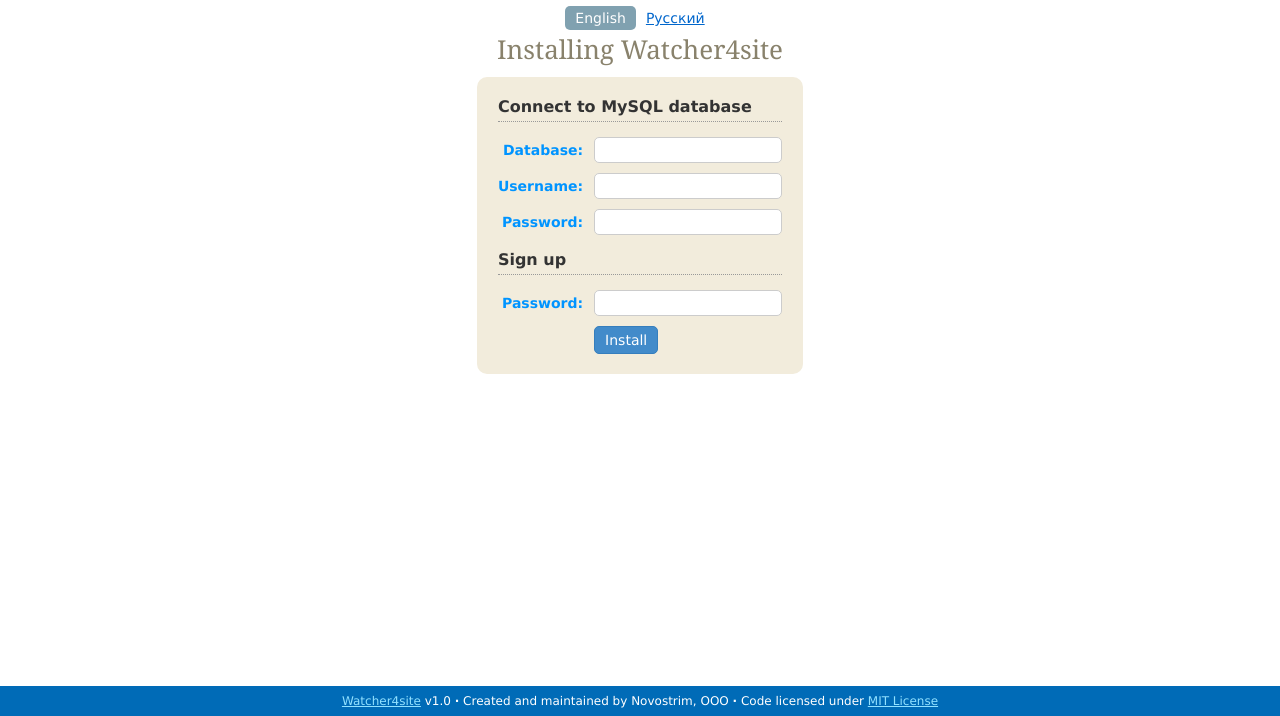
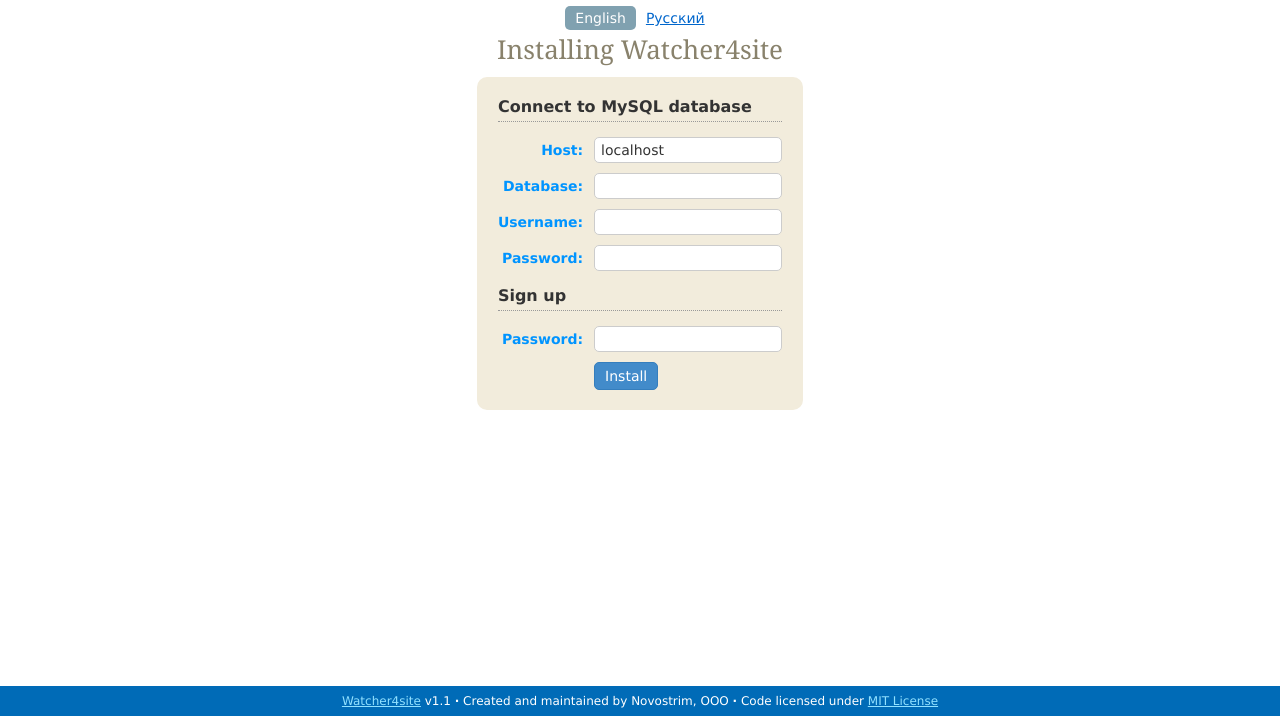
Before and after one commit to novostrim/watcher4site, a PHP site: page / in a window 1280 px wide. Shown: the part 84-800 px from the top of the page. Run offline with PHP 8.4, Linux system fonts and the light colour scheme; style sheets or scripts are compiled from the project's sources.

Commit message:
version 1.1

```diff
--- a/ajax/install.php
+++ b/ajax/install.php
@@ -83,6 +83,9 @@ if ( !file_exists( $filename ))
 		$form['prefix'] = $prefix;
 		$form['host'] = $_SERVER['HTTP_HOST'];
 		$form['docroot'] = $_SERVER['DOCUMENT_ROOT'];
+		if ( empty( $form['dbhost'] ))
+			$form['dbhost'] = 'localhost';
+
 		foreach ( $form as $kp => $ip )
 			$lines[] = "define( 'CONF_".strtoupper($kp)."', '$ip' );";
 //				$lines[] = '$CONF['."'$kp'] = '$ip';";
--- a/app.inc.php
+++ b/app.inc.php
@@ -11,7 +11,7 @@ define( 'APP_PREFIX', 'ws');
 
 $conf = array(
 	'appname' => 'Watcher4site',
-	'version' => '1.0',
+	'version' => '1.1',
 	'website' => 'www.novostrim.com',
 	'apphead' => 'Watcher<span style="color:#FF6A00;">4</span>site',
 );
--- a/index.php
+++ b/index.php
@@ -15,7 +15,8 @@ if ( file_exists( "conf.inc.php"))
 	require_once "conf.inc.php";
 	require_once "lib/extmysql.class.php";
 
-	$db = new ExtMySQL( array( 'db' => CONF_DB, 'user' => defined( 'CONF_USER' ) ? CONF_USER : '',
+	$db = new ExtMySQL( array( 'host' => defined( 'CONF_DBHOST' ) ? CONF_DBHOST : 'localhost',
+		         'db' => CONF_DB, 'user' => defined( 'CONF_USER' ) ? CONF_USER : '',
 		         'pass' => defined( 'CONF_PASS' ) ? CONF_PASS : '' ));
 
 	$dbpar = $db->getrow( "select * from ?n where id=?s && pass=?s", APP_DB,
--- a/tpl/install.html
+++ b/tpl/install.html
@@ -4,6 +4,7 @@
    <form class="form" ng-submit="submit()">
 	<table class="formtbl">
 		<tr><td colspan="2"><h2>{{lng.dbconnect}}</h2></td></tr>
+		<tr><td class="formtxt">{{lng.host}}: </td><td class="formval"><input type="text" ng-model="form.dbhost" class="form-control"></td></tr>
 		<tr><td class="formtxt">{{lng.dbname}}: </td><td class="formval"><input type="text" ng-model="form.db" required class="form-control"></td></tr>
 		<tr><td class="formtxt">{{lng.user}}: </td><td class="formval"><input type="text" ng-model="form.user" required class="form-control"></td></tr>
 		<tr><td class="formtxt">{{lng.password}}: </td><td class="formval"><input type="text" ng-model="form.pass" class="form-control"></td></tr>
--- a/watcher4site/controllers.js
+++ b/watcher4site/controllers.js
@@ -124,7 +124,7 @@ function ReportCtrl($scope, $http, $routeSegment ) {
 
 geapp.controller( 'InstallCtrl', function InstallCtrl($scope, $http ) {
     $scope.langlist = langlist;
-    $scope.form = {};
+    $scope.form = { dbhost: 'localhost' };
     $scope.submit = function() {
         $http.post('ajax/waccess.php', {}).success(function(data) {
             if ( data.success )
--- a/watcher4site/l10n/locale_en.js
+++ b/watcher4site/l10n/locale_en.js
@@ -34,6 +34,7 @@ var lng = {
 	example: 'For example',
 	finished: 'Check is complete',
 	hashcmt: 'By default, files are checked for time, size and access privelages. Checking md5-hash values is more secure, but significantly slower. ',
+	host: 'Host',
 	ignextcmt: 'You can enter file extension to check (separated by commas) ',
 	ignoreext: 'Ignore extensions',
 	ignorepaths: 'Ignore paths',
--- a/watcher4site/l10n/locale_ru.js
+++ b/watcher4site/l10n/locale_ru.js
@@ -34,6 +34,7 @@ var lng = {
 	example: 'Например',
 	finished: 'Проверка завершена',
 	hashcmt: 'По умолчанию, файлы проверяются по времени, размеру и правам доступа. Проверка по значению md5-хэш более надежна, но значительно медленнее.',
+	host: 'Хост',
 	ignextcmt: 'Вы можете указать расширения файлов, которые не нужно проверять (через запятую).',
 	ignoreext: 'Игнорировать расширения',
 	ignorepaths: 'Игнорировать пути',
```
Also changed, not shown: api/cron.php (+26 -0 lines), api/report.php (+0 -11 lines), lib/ajax_common.php (+13 -1 lines), README.md.
